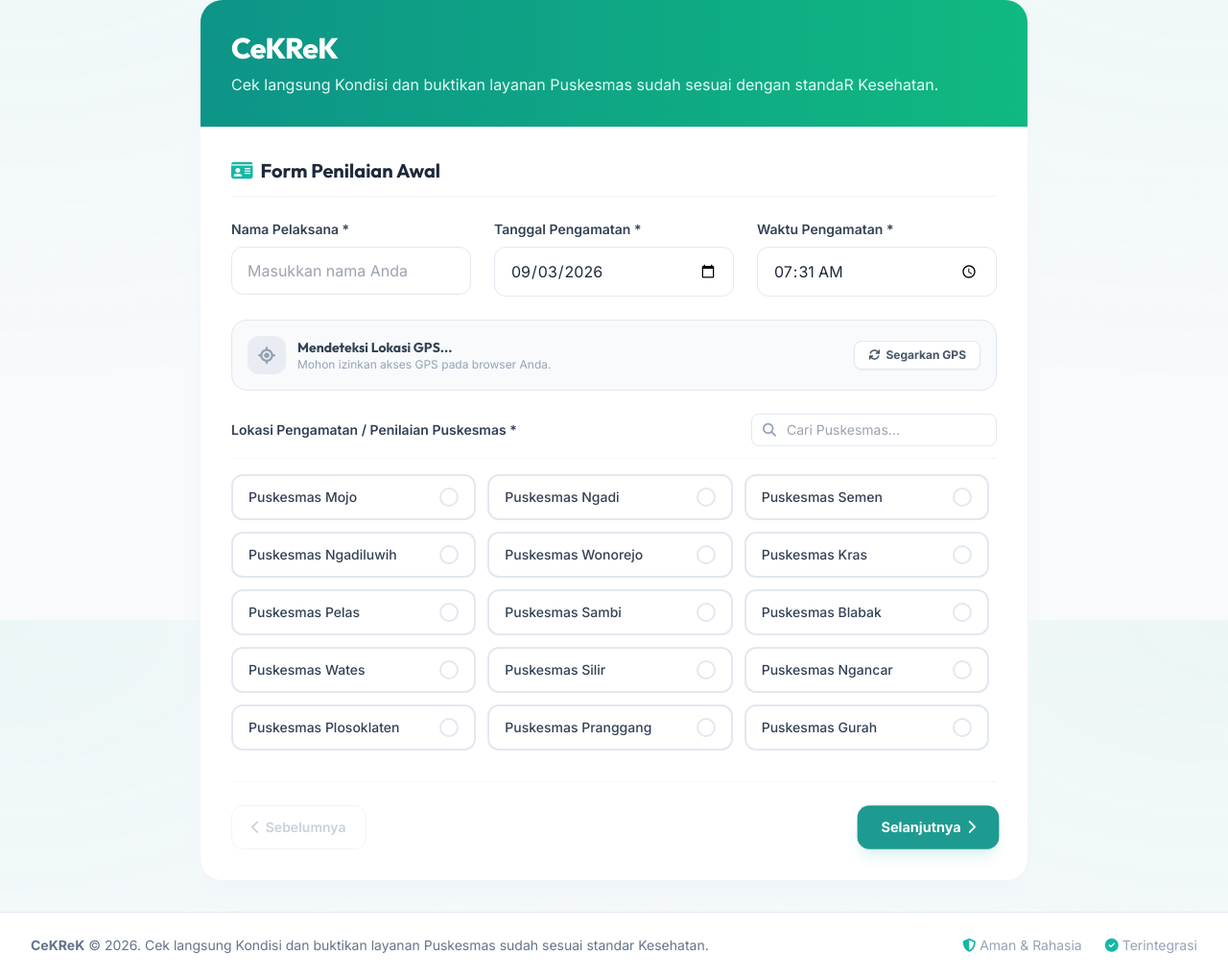
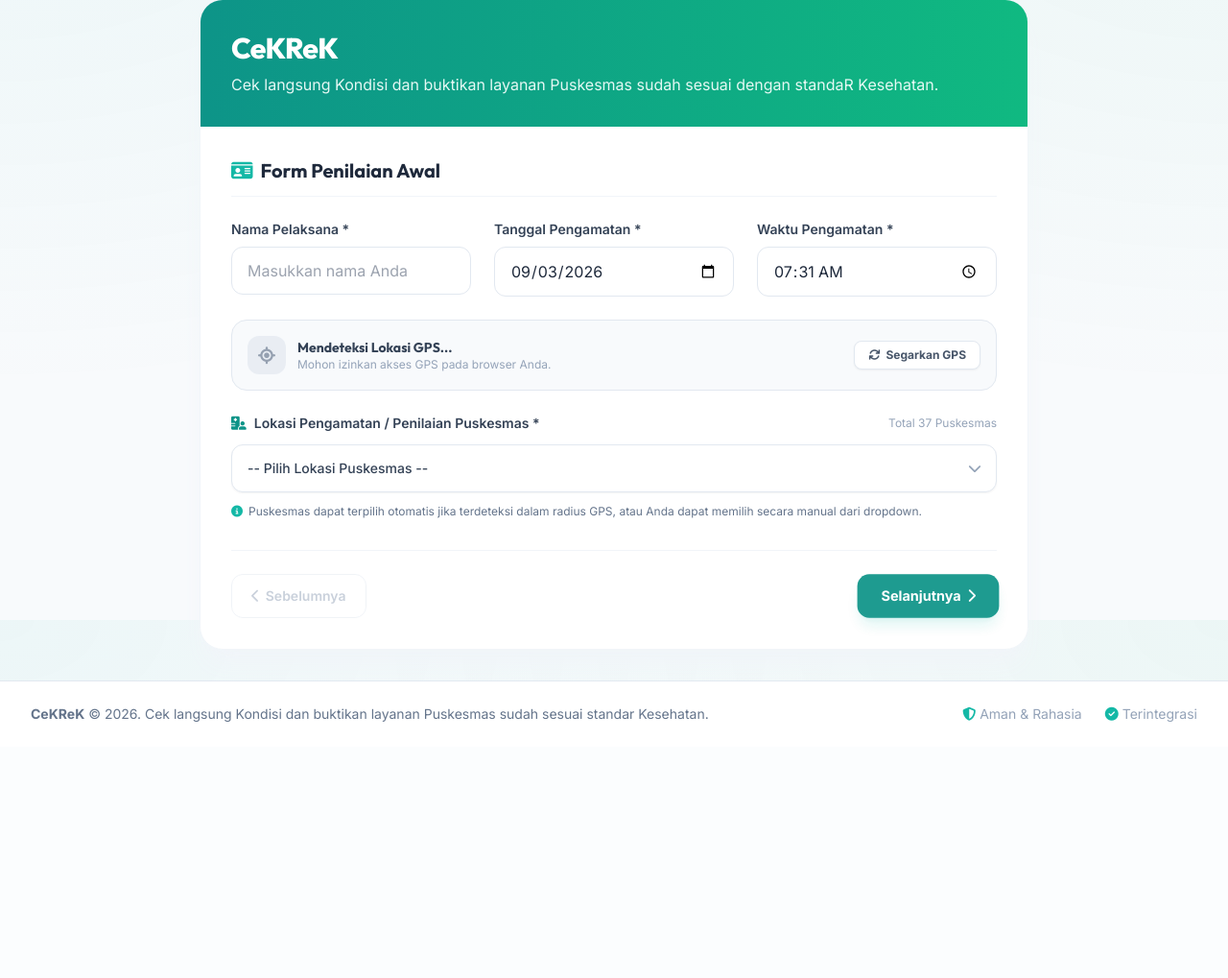
Before and after one commit to sekertariat-kunjang/survey-yankes-2026, a Flask app: page / in a window 1280 px wide. Shown: the part 154-1173 px from the top of the page at 96% size. After the commit the page ends 906 px from the top, so only its background shows below. Run offline with Flask 3, Linux system fonts and the light colour scheme; some libraries are stand-ins or nearby versions.

Commit message:
Ubah pemilihan lokasi Puskesmas menjadi dropdown select

```diff
--- a/static/js/survey.js
+++ b/static/js/survey.js
@@ -126,12 +126,12 @@ document.addEventListener('DOMContentLoaded', function() {
                     document.getElementById('gps_verified').value = '1';
 
                     // Highlight and select this Puskesmas
-                    const radio = document.querySelector(`input[name="lokasi"][value="Puskesmas ${closestPusk}"]`);
-                    if (radio) {
-                        radio.checked = true;
+                    const lokasiSelect = document.getElementById('lokasi') || document.querySelector('select[name="lokasi"]');
+                    if (lokasiSelect) {
+                        lokasiSelect.value = `Puskesmas ${closestPusk}`;
                         // Trigger change event to update aesthetics
                         const event = new Event('change');
-                        radio.dispatchEvent(event);
+                        lokasiSelect.dispatchEvent(event);
                     }
 
                     title.textContent = "Lokasi GPS Terverifikasi";
@@ -172,9 +172,9 @@ document.addEventListener('DOMContentLoaded', function() {
     function updateManualDistance() {
         if (userLat === null || userLon === null) return;
 
-        const selectedRadio = document.querySelector('input[name="lokasi"]:checked');
-        if (selectedRadio) {
-            const puskName = selectedRadio.value.replace('Puskesmas ', '');
+        const lokasiSelect = document.getElementById('lokasi') || document.querySelector('select[name="lokasi"]');
+        if (lokasiSelect && lokasiSelect.value) {
+            const puskName = lokasiSelect.value.replace('Puskesmas ', '');
             const coords = PUSKESMAS_COORDS[puskName];
 
             if (coords) {
@@ -214,10 +214,11 @@ document.addEventListener('DOMContentLoaded', function() {
         refreshBtn.addEventListener('click', initGeolocation);
     }
 
-    // Bind radio changes to update distances dynamically in manual mode
-    document.querySelectorAll('input[name="lokasi"]').forEach(radio => {
-        radio.addEventListener('change', updateManualDistance);
-    });
+    // Bind dropdown changes to update distances dynamically in manual mode
+    const lokasiSelect = document.getElementById('lokasi') || document.querySelector('select[name="lokasi"]');
+    if (lokasiSelect) {
+        lokasiSelect.addEventListener('change', updateManualDistance);
+    }
 
     // Step state tracking
     let currentStep = 1;
@@ -311,15 +312,12 @@ document.addEventListener('DOMContentLoaded', function() {
 
         if (!isValid) return false;
 
-        // Custom validation: Puskesmas radio list in step 1
+        // Custom validation: Puskesmas dropdown in step 1
         if (step === 1) {
-            const locations = container.querySelectorAll('input[name="lokasi"]');
-            let isLocChecked = false;
-            locations.forEach(loc => {
-                if (loc.checked) isLocChecked = true;
-            });
-            if (!isLocChecked) {
+            const locSelect = container.querySelector('select[name="lokasi"]');
+            if (locSelect && (!locSelect.value || locSelect.value.trim() === '')) {
                 showAlert('Peringatan', 'Mohon pilih lokasi Puskesmas terlebih dahulu.', 'warning');
+                locSelect.focus();
                 return false;
             }
         }
--- a/templates/survey.html
+++ b/templates/survey.html
@@ -105,41 +105,38 @@
                         </button>
                     </div>
 
-                    <!-- Lokasi Puskesmas Selection -->
-                    <div class="space-y-4">
-                        <div class="flex flex-col sm:flex-row sm:items-center justify-between gap-2 border-b border-slate-100 pb-3">
-                            <label class="block text-sm font-semibold text-slate-700">Lokasi Pengamatan / Penilaian Puskesmas *</label>
-                            <div class="relative w-full sm:w-64">
-                                <span class="absolute inset-y-0 left-0 pl-3 flex items-center text-slate-400">
-                                    <i class="fa-solid fa-magnifying-glass text-sm"></i>
-                                </span>
-                                <input type="text" id="puskesmas-search" placeholder="Cari Puskesmas..."
-                                       class="w-full pl-9 pr-4 py-1.5 text-sm rounded-lg border border-slate-200 focus:border-brand-500 focus:ring-1 focus:ring-brand-500/20 outline-none transition-all">
+                    <!-- Lokasi Puskesmas Selection (Dropdown) -->
+                    <div class="space-y-3">
+                        <label for="lokasi" class="block text-sm font-semibold text-slate-700 flex items-center justify-between">
+                            <span class="flex items-center gap-2">
+                                <i class="fa-solid fa-hospital-user text-brand-600"></i>
+                                Lokasi Pengamatan / Penilaian Puskesmas *
+                            </span>
+                            <span class="text-xs font-normal text-slate-400">Total 37 Puskesmas</span>
+                        </label>
+                        <div class="relative">
+                            <select name="lokasi" id="lokasi" required
+                                    class="w-full pl-4 pr-10 py-3.5 rounded-xl border border-slate-200 bg-white text-slate-700 font-medium focus:border-brand-500 focus:ring-2 focus:ring-brand-500/20 outline-none transition-all appearance-none cursor-pointer text-sm shadow-sm hover:border-slate-300">
+                                <option value="" disabled selected>-- Pilih Lokasi Puskesmas --</option>
+                                {% set puskesmas_list = [
+                                    'Adan-Adan', 'Badas', 'Bangsongan', 'Bendo', 'Blabak', 'Gampeng', 'Grogol', 'Gurah',
+                                    'Kandangan', 'KayenKidul', 'Keling', 'Kepung', 'Kras', 'Kunjang', 'Mojo', 'Ngadi',
+                                    'Ngadiluwih', 'Ngancar', 'Ngasem', 'Pagu', 'Pare', 'Pelas', 'Plosoklaten', 'Pranggang',
+                                    'Puhjarak', 'Puncu', 'Purwosri', 'Sambi', 'Semen', 'Sidorejo', 'Silir', 'Sumberjo',
+                                    'Tanon', 'Tarokan', 'Tiron', 'Wates', 'Wonorejo'
+                                ] %}
+                                {% for item in puskesmas_list %}
+                                <option value="Puskesmas {{ item }}">Puskesmas {{ item }}</option>
+                                {% endfor %}
+                            </select>
+                            <div class="pointer-events-none absolute inset-y-0 right-0 flex items-center pr-4 text-slate-400">
+                                <i class="fa-solid fa-chevron-down text-sm"></i>
                             </div>
                         </div>
-
-                        <div class="max-h-72 overflow-y-auto pr-2">
-                            <div class="grid grid-cols-1 sm:grid-cols-2 md:grid-cols-3 gap-3" id="puskesmas-grid">
-                                {% set puskesmas_list = [
-                                    'Mojo', 'Ngadi', 'Semen', 'Ngadiluwih', 'Wonorejo', 'Kras', 'Pelas', 'Sambi',
-                                    'Blabak', 'Wates', 'Silir', 'Ngancar', 'Plosoklaten', 'Pranggang', 'Gurah',
-                                    'Adan-Adan', 'Puncu', 'Kepung', 'Keling', 'Kandangan', 'Bendo', 'Sidorejo',
-                                    'Pare', 'Badas', 'Kunjang', 'Puhjarak', 'Purwosri', 'Sumberjo', 'Tanon',
-                                    'Pagu', 'Bangsongan', 'KayenKidul', 'Gampeng', 'Ngasem', 'Tiron', 'Grogol', 'Tarokan'
-                                ] %}
-                                {% for item in puskesmas_list %}
-                                <label class="relative block cursor-pointer">
-                                    <input type="radio" name="lokasi" value="Puskesmas {{ item }}" class="tile-input" required>
-                                    <div class="tile-card px-4 py-3 rounded-xl flex items-center justify-between text-sm font-medium text-slate-700">
-                                        <span>Puskesmas {{ item }}</span>
-                                        <span class="check-indicator w-5 h-5 rounded-full border-2 border-slate-200 flex items-center justify-center transition-all bg-white text-transparent text-[10px]">
-                                            <i class="fa-solid fa-check"></i>
-                                        </span>
-                                    </div>
-                                </label>
-                                {% endfor %}
-                            </div>
-                        </div>
+                        <p class="text-xs text-slate-500 flex items-center gap-1.5 mt-1">
+                            <i class="fa-solid fa-circle-info text-brand-500"></i>
+                            <span>Puskesmas dapat terpilih otomatis jika terdeteksi dalam radius GPS, atau Anda dapat memilih secara manual dari dropdown.</span>
+                        </p>
                     </div>
                 </div>
             </div>
```
